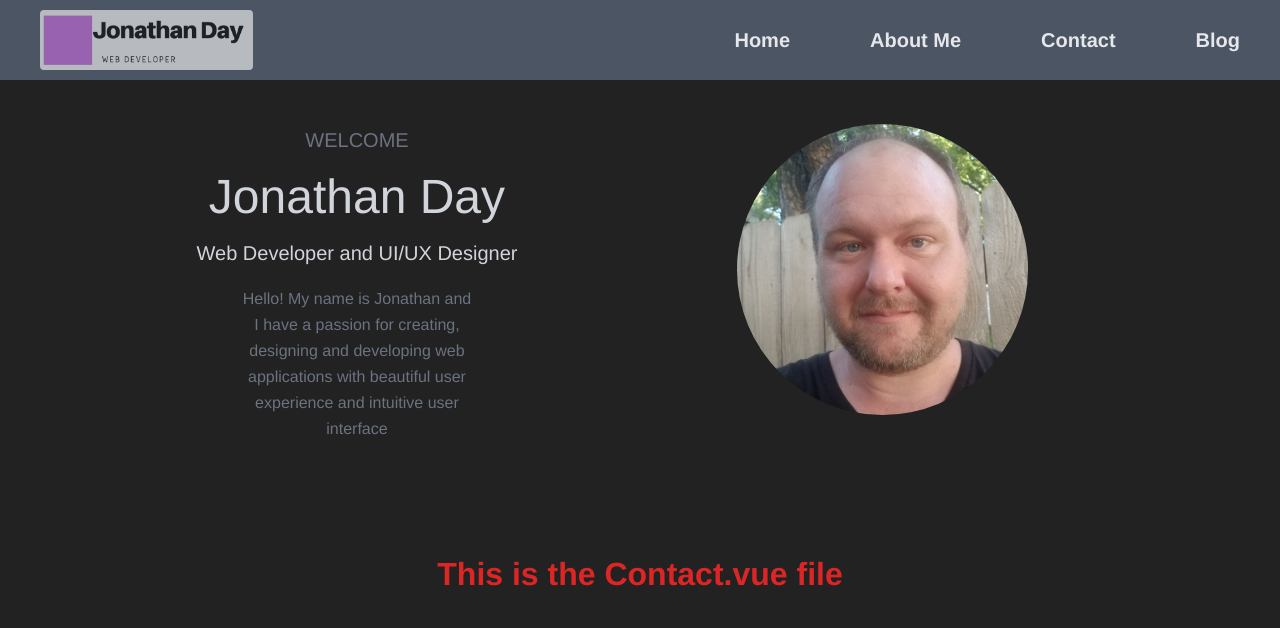
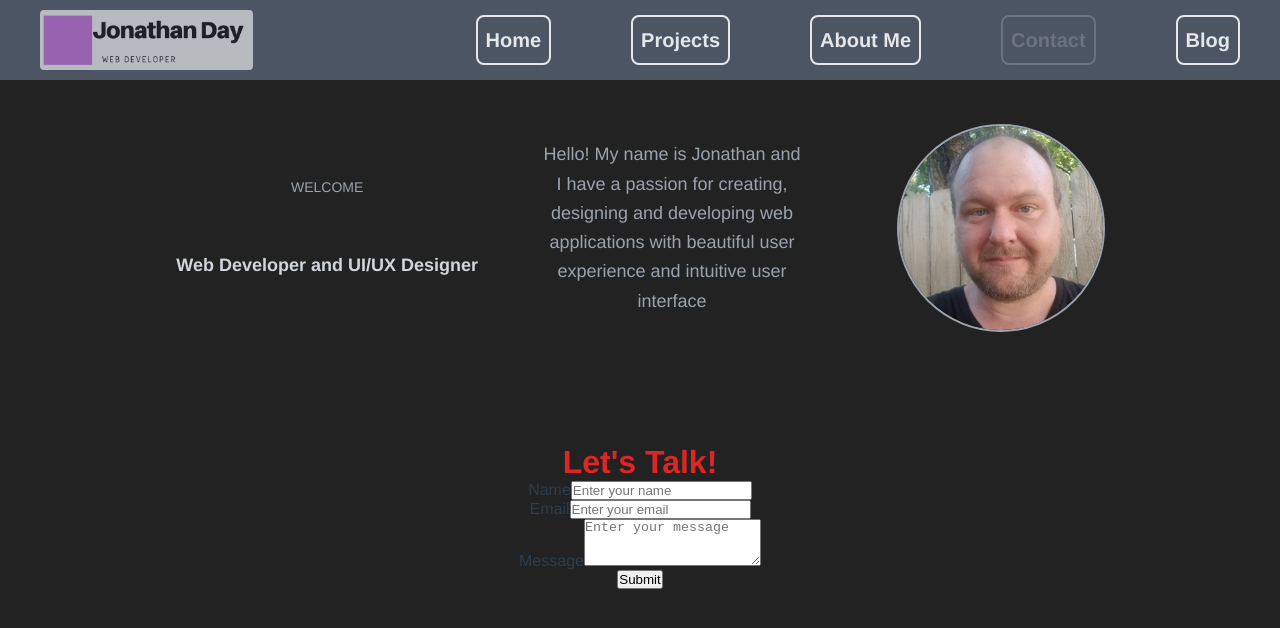
Before and after one commit to Jonathan-Day-Dev/portfolio, a Vue app: page /contact in a window 1280 px wide. Shown: the top 628 px of the page. Built offline with nearby package versions, Linux system fonts and the light colour scheme.

Commit message:
made changes to banner

```diff
--- a/src/components/banner/TheBanner.vue
+++ b/src/components/banner/TheBanner.vue
@@ -1,13 +1,20 @@
 <template>
   <header>
     <section id="welcome">
+      <div>
         <p id="welcome_1">Welcome</p>
-          <p id="welcome_name">Jonathan Day</p>
         <p id="welcome_desc">Web Developer and UI/UX Designer</p>
-          <p id="welcome_msg">Hello! My name is Jonathan and I have a passion for creating, designing and developing web applications with beautiful user experience and intuitive user interface</p>
+      </div>
+      <div id="welcome_msg_div">
+        <p id="welcome_msg">
+          Hello! My name is Jonathan and I have a passion for creating,
+          designing and developing web applications with beautiful user
+          experience and intuitive user interface
+        </p>
+      </div>
     </section>
     <section id="photo">
-          <img :src="imgPath" alt="me">
+      <img :src="imgPath" alt="me" />
     </section>
   </header>
 </template>
@@ -16,40 +23,45 @@
 export default {
   data() {
     return {
-            imgPath: '/img/me02.jpg'
-        }
-    }
+      imgPath: "/img/me02.jpg",
+    };
+  },
 };
 </script>
 
 <style scoped>
 header {
-    @apply flex justify-evenly h-80 w-10/12 mt-16 mx-auto mb-0;
+  @apply flex justify-between h-52 w-5/6 mt-16 mx-auto mb-0;
 }
 img {
-    @apply w-1/2 rounded-full;
+  @apply h-full rounded-full border-2 border-gray-400 border-solid;
 }
 p {
   @apply text-gray-300;
 }
+section {
+  @apply w-1/2;
+}
+#welcome,
+#welcome div {
+  @apply flex justify-evenly items-center ml-8 w-3/4;
+}
 #welcome {
-    @apply flex flex-col justify-evenly items-center ml-4;
+    @apply w-full;
 }
-#welcome_1,
-#welcome_name,
+#welcome div {
+    @apply flex-col w-full h-full;
+}
 #welcome_desc {
-    @apply mb-4;
+  @apply text-lg font-bold;
 }
 #welcome_1 {
-    @apply text-xl text-gray-500 uppercase;
+  @apply text-sm text-gray-400 uppercase;
 }
-#welcome_name {
-    @apply text-5xl;
-}
-#welcome_desc {
-    @apply text-xl;
+#welcome_msg_div {
+  @apply flex-col h-full;
 }
 #welcome_msg {
-    @apply text-gray-500 w-1/2 leading-relaxed;
+  @apply text-gray-400 text-lg leading-relaxed w-10/12;
 }
 </style>
--- a/src/components/contact/Contact.vue
+++ b/src/components/contact/Contact.vue
@@ -1,13 +1,51 @@
 <template>
-    <h1>This is the Contact.vue file</h1>
+  <h1>Let's Talk!</h1>
+  <form @submit.prevent>
+    <div class="form-group">
+      <label for="name">Name</label>
+      <input
+        type="text"
+        class="form-control"
+        id="name"
+        v-model="name"
+        placeholder="Enter your name"
+      />
+    </div>
+    <div class="form-group">
+      <label for="email">Email</label>
+      <input
+        type="email"
+        class="form-control"
+        id="email"
+        v-model="email"
+        placeholder="Enter your email"
+      />
+    </div>
+    <div class="form-group">
+      <label for="message">Message</label>
+      <textarea
+        class="form-control"
+        id="message"
+        v-model="message"
+        rows="3"
+        placeholder="Enter your message"
+      ></textarea>
+    </div>
+    <button type="submit" class="btn btn-primary" @click="sendMessage">
+      Submit
+    </button>
+  </form>
 </template>
 
 <script>
-export default {}
+export default {};
 </script>
 
 <style scoped>
 h1 {
-    @apply mt-28 text-red-600;
+  @apply mt-28 text-red-600;
+}
+form {
+  @apply w-screen overflow-x-hidden;
 }
 </style>
--- a/src/components/nav/TheNavbar.vue
+++ b/src/components/nav/TheNavbar.vue
@@ -3,6 +3,7 @@
     <img src="img/logo.png" alt="logo" />
     <section id="links">
       <router-link to="/">Home</router-link>
+      <router-link to="/projects">Projects</router-link>
       <router-link to="/about">About Me</router-link>
       <router-link to="/contact">Contact</router-link>
       <a href="http://daydev-blog.com/" target="_blank">Blog</a>
@@ -22,10 +23,12 @@ img {
   @apply w-2/12 rounded ml-10 opacity-60;
 }
 a {
-  @apply text-gray-200 text-xl font-bold inline list-none mx-10 my-2 no-underline;
+  @apply text-gray-200 border-2 border-gray-200 border-solid text-xl font-bold inline list-none mx-10 my-2 px-2 py-3 no-underline rounded-lg;
 }
-a:hover {
-  @apply cursor-pointer text-gray-400;
+a:hover,
+a:active,
+a.router-link-active {
+  @apply cursor-pointer text-gray-500 border-gray-500;
 }
 #links {
   @apply ml-auto;
--- /dev/null
+++ b/src/components/projects/Projects.vue
@@ -0,0 +1,13 @@
+<template>
+    <h1>This is the Projects.vue file</h1>
+</template>
+
+<script>
+export default{}
+</script>
+
+<style scoped>
+h1{
+    @apply mt-28 text-red-600;
+}
+</style>
--- a/src/main.js
+++ b/src/main.js
@@ -6,6 +6,7 @@ import Home from './components/Home.vue';
 import TheNavbar from './components/nav/TheNavbar.vue';
 import Contact from './components/contact/Contact.vue';
 import About from './components/about/About.vue';
+import Projects from './components/projects/Projects.vue';
 
 const app = createApp(App);
 
@@ -15,6 +16,10 @@ const router = createRouter({
         {
             path: '/',
             component: Home,
+        },
+        {
+            path: '/projects',
+            component: Projects,
         },
         {
             path: '/contact',
```
Lines whose indentation alone changed are shown as unchanged.
